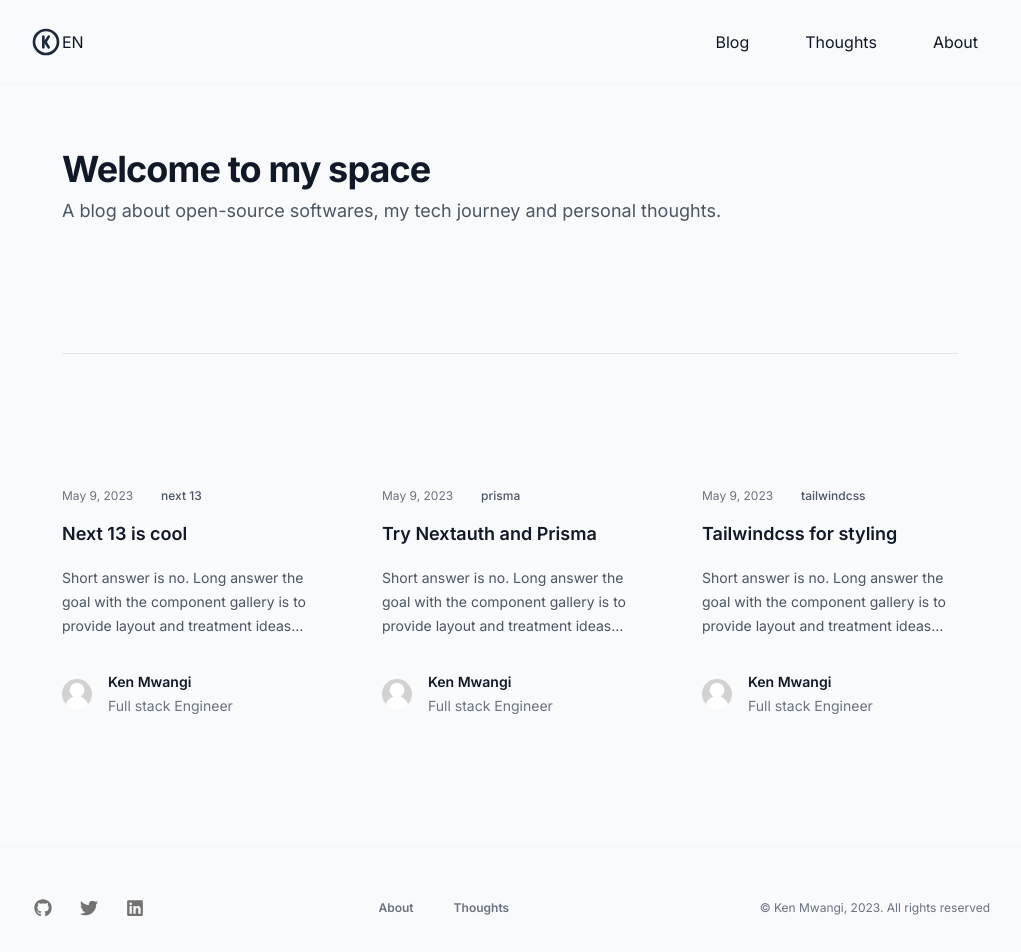
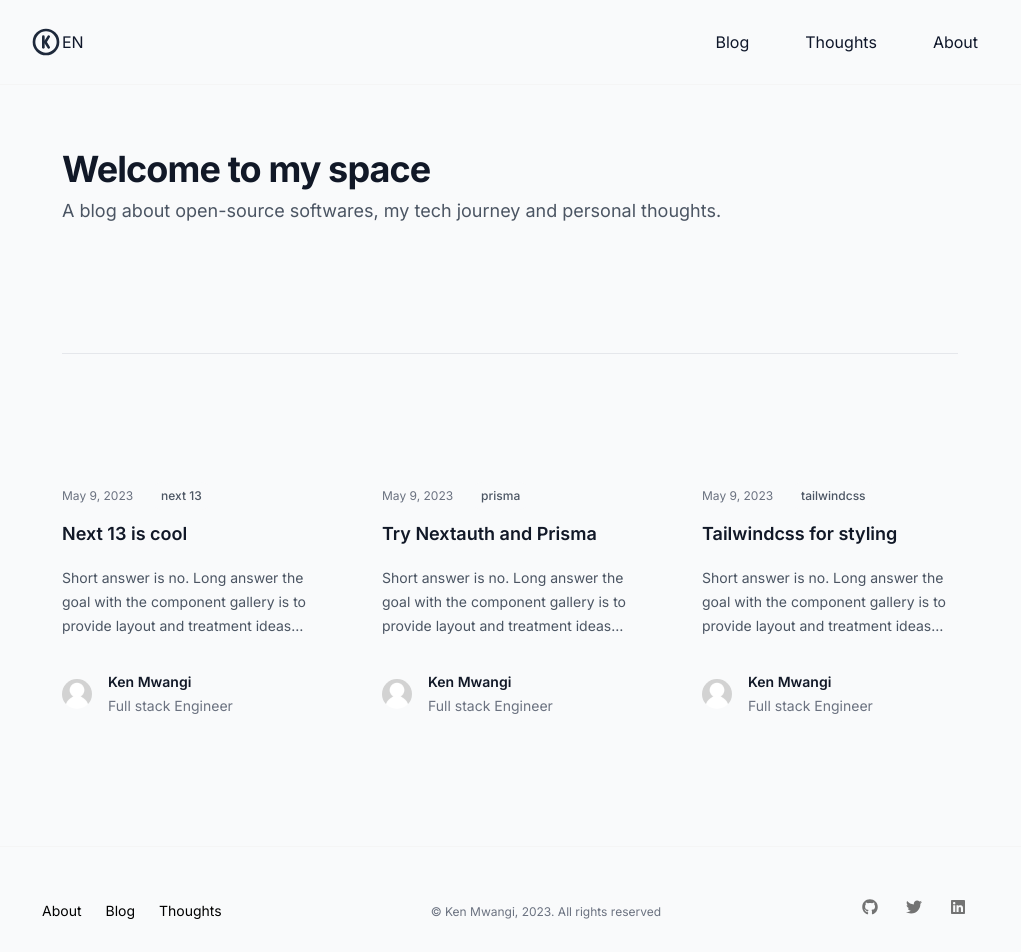
Before and after one commit to kenmwangi/ken, a Next.js app: page / in a window 1280 px wide. Shown: the top 952 px of the page, without its empty margins (130-1151 px from the left). Built offline with nearby package versions, Linux system fonts and the light colour scheme.

Commit message:
Components: Footer and Navbar links

```diff
--- a/app/components/Footer/index.tsx
+++ b/app/components/Footer/index.tsx
@@ -4,50 +4,63 @@ import React from "react";
 import { FaGithub, FaLinkedin, FaTwitter } from "react-icons/fa";
 import Container from "../Container";
 
+const footerNavs = [
+  { id: "1", href: "/about", title: "About" },
+  { id: "2", href: "/blog", title: "Blog" },
+  { id: "3", href: "/thoughts", title: "Thoughts" },
+];
+
+const github = <FaGithub />;
+const twitter = <FaTwitter />;
+const linkedin = <FaLinkedin />;
+
+const socialLinks = [
+  { id: "1", href: "https://github.com/kenmwangi", icon: github },
+  { id: "2", href: "https://twitter.com/ken_cipher", icon: twitter },
+  { id: "3", href: "https://www.linkedin.com/in/kkmwangi/", icon: linkedin },
+];
+
 const Footer = () => {
   return (
     <section className="border-t-[1px] border-neutral-100 p-12">
       <Container>
-        <div className="lg:flex  items-center">
-          <div className="flex mb-6 lg:mb-0 lg:mr-18 items-center">
-            <Link
-              href="/"
-              className="inline-block text-neutral-500 mr-5 hover:text-slate-800 rounded-md p-1"
-            >
-              <FaGithub size={18} />
-            </Link>
+        <div className="flex flex-col gap-y-6 lg:justify-between lg:gap-y-0 lg:flex-row mb-6 lg:mb-0 lg:mr-18 lg:items-center">
+          <div className="">
+            {footerNavs.map((footerNav) => {
+              const { id, href, title } = footerNav;
+              return (
+                <Link
+                  key={id}
+                  href={href}
+                  className="hover:bg-neutral-100 text-sm transition rounded-full px-3 py-1.5  hover:text-slate-600"
+                >
+                  {title}
+                </Link>
+              );
+            })}
+          </div>
 
-            <Link
-              href="/"
-              className="inline-block text-neutral-500 mr-5 hover:text-slate-800 rounded-md p-1"
-            >
-              <FaTwitter size={18} />
-            </Link>
+          <div>
+            <span className="inline-block ml-auto text-xs text-gray-500">
+              &copy; Ken Mwangi, {new Date().getFullYear()}. All rights reserved
+            </span>
+          </div>
 
-            <Link
-              href="/"
-              className="inline-block text-neutral-500 mr-5 hover:text-slate-800 rounded-md p-1"
-            >
-              <FaLinkedin size={18} />
-            </Link>
+          <div className="">
+            {socialLinks.map((socialLink) => {
+              const { id, href, icon } = socialLink;
+              return (
+                <Link
+                  key={id}
+                  href={href}
+                  target="_blank"
+                  className="inline-block text-neutral-500 mr-5 hover:text-slate-800 rounded-md p-1"
+                >
+                  {icon}
+                </Link>
+              );
+            })}
           </div>
-          <div className="flex mb-6 ml-auto lg:mb-0 items-center">
-            <Link
-              href="/about"
-              className="inline-block mr-4 sm:mr-10 text-xs font-semibold text-gray-500"
-            >
-              About
-            </Link>
-            <Link
-              href="/thoughts"
-              className="inline-block mr-4 sm:mr-10 text-xs font-semibold text-gray-500"
-            >
-              Thoughts
-            </Link>
-          </div>
-          <span className="inline-block ml-auto text-xs text-gray-500">
-            &copy; Ken Mwangi, {new Date().getFullYear()}. All rights reserved
-          </span>
         </div>
       </Container>
     </section>
--- a/app/components/Navbar/index.tsx
+++ b/app/components/Navbar/index.tsx
@@ -7,7 +7,7 @@ const Navbar = () => {
   return (
     <div className="border-b-[1px] border-neutral-100">
       <Container>
-        <div className="top-0 left-0 py-6 w-full flex-row items-center justify-between  text-slate-900 md:flex">
+        <div className="top-0 left-0 py-6 w-full flex-col lg:flex-row gap-6 flex flex-wrap items-center justify-between  text-slate-900">
           <Logo />
           <UserMenu />
         </div>
```
